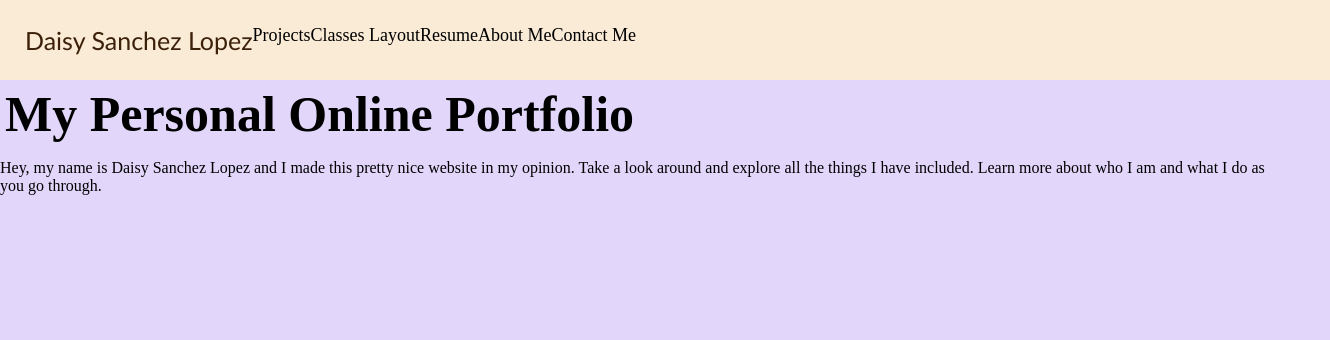
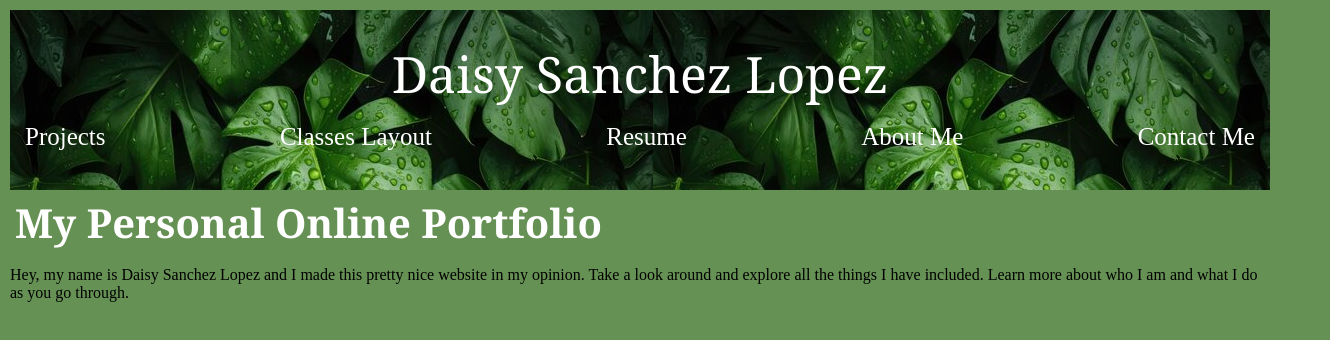
Before and after one commit to dGITsanchez/dGITsanchez.github.io, a plain HTML site: page index.html in a window 1280 px wide. Shown: the whole page, 1330 px wide, since content can reach past the window. Drawn offline with Linux system fonts and the light colour scheme.

Commit message:
homeDesc chnage

```diff
--- a/css/generalcss.css
+++ b/css/generalcss.css
@@ -1,50 +1,53 @@
 
 
 header{
-    background-color: antiquewhite;
-    padding: 25px;
-    margin: none;
-    height: 10%;
-    width: 100%;
-    display: flex;
+    background-image: url('../images/leaves.jpg');
+    padding: 15px;
     text-decoration: none;
+    height: 150px;
 }
 
 #myName{
-    font-size: 25px;
-    font-family: 'Gill Sans', 'Gill Sans MT', Calibri, 'Trebuchet MS', sans-serif;
-    color: rgb(60, 33, 10);
+    font-size: 50px;
+    font-family: Georgia, 'Times New Roman', Times, serif;
+    color: rgb(255, 255, 255);
+    display: flex;
+    justify-content: center;
+    margin: 15px;
 }
 
 a{
     text-decoration: none;
-    color: black;
-    display: flex;
-    justify-content: space-evenly;
+    color: rgb(255, 255, 255);
 }
-
-
+a:hover{
+    text-decoration: underline;
+}
 nav{
     text-decoration: none;
-    color: beige;
-    font-size: 18px;
-    color: rgb(114, 72, 28);
+    font-size: 25px;
     display: flex;
-    justify-content: right;
-    justify-content: space-evenly;
-    align-items: baseline;
-}
+    align-items: flex-end;
+    justify-content: space-between;
 
-h1{
-    color: rgb(114, 72, 28);
-    font-size: 45px;
 }
 body{
     margin: 0%;
-    background-color: rgb(226, 215, 250);
+    background-color: rgba(89, 136, 70, 0.922);
+    padding: 10px
 }
 
 #homeTitle{
-    font-size:50px;
+    font-size:40px;
     margin: 5px;
+    color: rgb(255, 255, 255);
+    font-family:Georgia, 'Times New Roman', Times, serif ;
+    justify-content: center;
 }
+#homedesc{
+    color: white;
+    font-size: 20px;
+    display: flex;
+    justify-content: center;
+
+}
--- a/index.html
+++ b/index.html
@@ -24,7 +24,7 @@
     <!--Links to other tabs here-->
     <!-- Another Line here-->
     <h2 id="homeTitle">My Personal Online Portfolio</h2>
-    <p>
+    <p id="homeDesc">
         Hey, my name is Daisy Sanchez Lopez and I made this
         pretty nice website in my opinion. Take a look around
         and explore all the things I have included. Learn more
```
Also changed, not shown: html/ClassesLayout.html (+2 -2 lines), html/ContactMe.html (+1 -1 lines), html/Projects.html (+1 -1 lines), html/Resume.html (+1 -1 lines), html/aboutme.html (+1 -1 lines), images/leaves.jpg (added).
